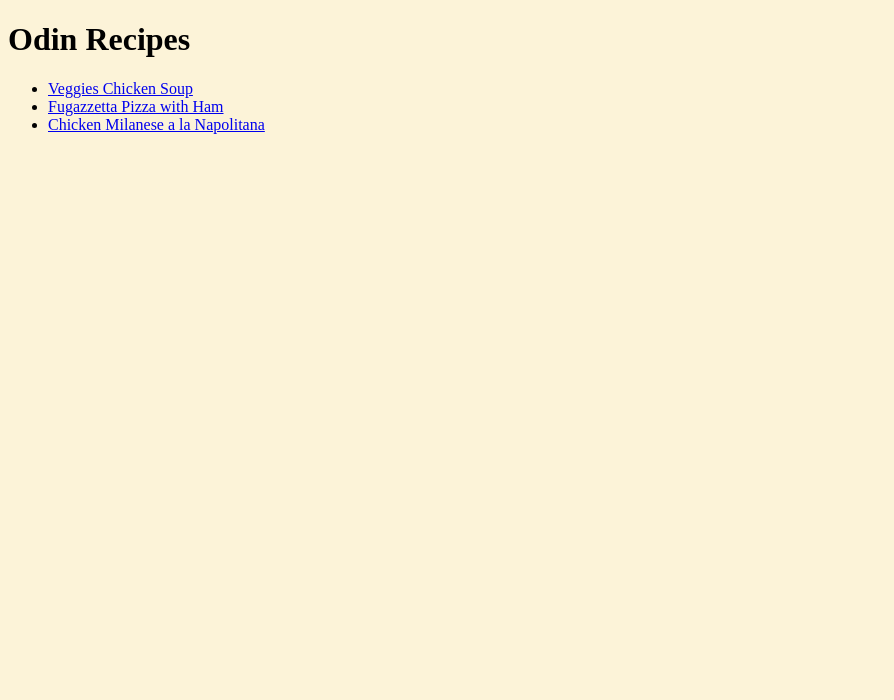
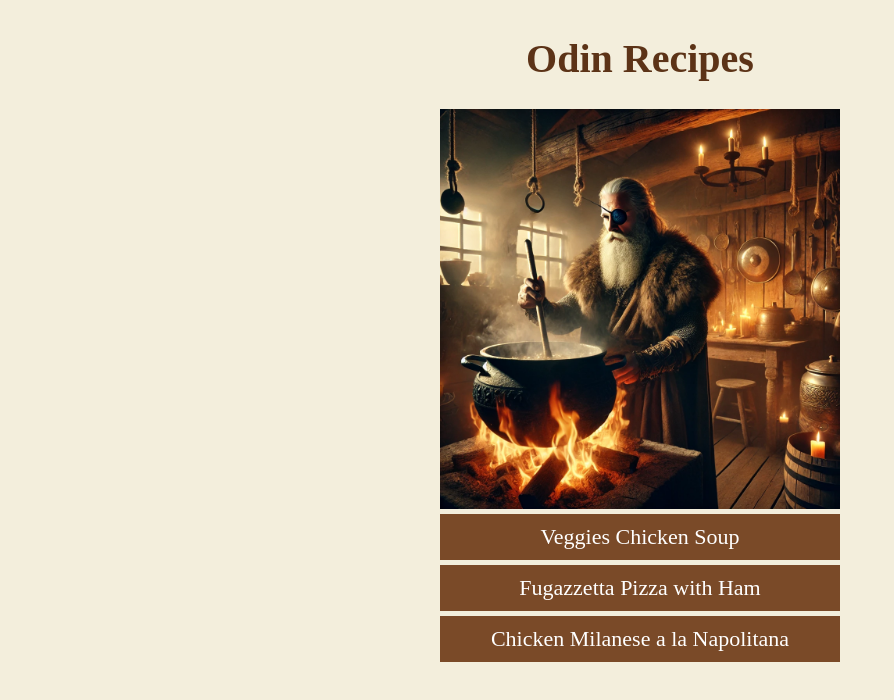
Before and after one commit to GeorgeGreen0/odin-recipes, a plain HTML site: page index.html in a window 1280 px wide. Shown: the whole page, without its empty margins (0-894 px from the left). Drawn offline with Linux system fonts and the light colour scheme.

Commit message:
Replaced the image for chicken soup. Added several classes to the CSS sheet. Restyled index.html, adding a sort of hero image.

```diff
--- a/index.html
+++ b/index.html
@@ -7,16 +7,15 @@
     <link rel="stylesheet" href="style.css">
     <title>Document</title>
 </head>
-<body class="page-background">
-    <div class="main-header">
-        <h1>Odin Recipes</h1>
-        <p class="links-to-recipes">
-            <ul>
-                <li><a href="recipes/veggies-chicken-soup.html">Veggies Chicken Soup</a></li>
-                <li><a href="recipes/fugazzetta-pizza-with-ham.html">Fugazzetta Pizza with Ham</a></li>
-                <li><a href="recipes/mila-pollo-napo.html">Chicken Milanese a la Napolitana</a></li>
-            </ul>
-        </p>
+<body class="pages-body">
+    <div class="header">
+        <h1 class="title-1">Odin Recipes</h1>
+        <img class="square_img" src="images/Odin-cooking.webp" alt="Odin Logo">
+        <ul class="links-to-recipes">
+            <li><a href="recipes/veggies-chicken-soup.html">Veggies Chicken Soup</a></li>
+            <li><a href="recipes/fugazzetta-pizza-with-ham.html">Fugazzetta Pizza with Ham</a></li>
+            <li><a href="recipes/mila-pollo-napo.html">Chicken Milanese a la Napolitana</a></li>
+        </ul>
     </div>
 </body>
 </html>
--- a/style.css
+++ b/style.css
@@ -1,3 +1,55 @@
-.page-background {
-    background-color: #fcf3d8;
+.pages-body {
+    background-color: #f3eedc;
+    font-family: 'EB Garamond', serif;
 }
+
+.header {
+    display: flex;
+    flex-direction: column;
+    align-items: center;
+}
+
+.links-to-recipes {
+    font-size: 22px;
+    list-style-type: none;
+    text-align: center;
+    padding-inline-start: 0px;
+    width: 400px;
+    margin: 0 auto;
+}
+
+.links-to-recipes li {
+    margin: 5px 0;
+}
+
+.links-to-recipes a {
+    display: block;
+    background-color: #7A4A28;
+    color: white;
+    padding: 10px 15px;
+    text-decoration: none;
+    text-align: center;
+}
+
+.links-to-recipes a:hover {
+    background-color: #986740;
+}
+
+.title-1 {
+    font-size: 40px;
+    font-weight: 800;
+    color:#5C3317;
+    display: inline-block;
+}
+
+.square_img {
+    width: 400px;
+    height: 400px;
+    object-fit: cover;
+}
+
+.rectangle_img {
+    width: 500px;
+    height: 281.25px;
+    object-fit: cover;
+}
```
Also changed, not shown: recipes/fugazzetta-pizza-with-ham.html (+3 -2 lines), recipes/mila-pollo-napo.html (+3 -2 lines), recipes/veggies-chicken-soup.html (+3 -2 lines), images/Odin-cooking.webp (added), images/veg-chicken-soup-large.jpg (added), images/veg-chicken-soup.jpeg (deleted).
